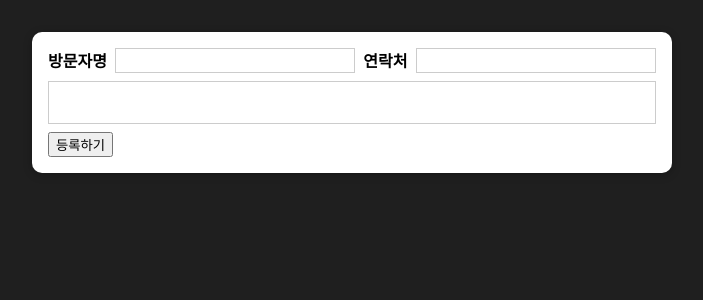
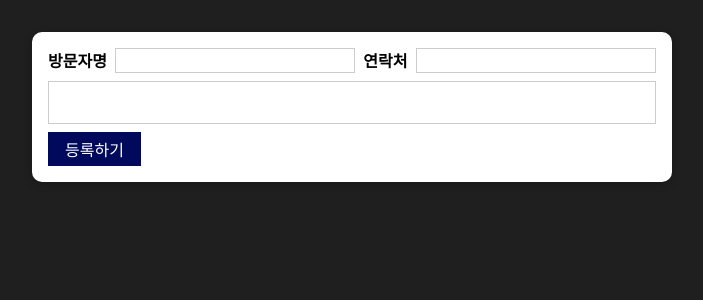
Before and after one commit to JuhwanLeeKR/udemy-react-guest-book, a React (Create React App) app: page / in a window 1280 px wide. Shown: the top 300 px of the page, without its empty margins (288-991 px from the left). Built offline with nearby package versions, Linux system fonts and the light colour scheme.

Commit message:
Add code:button component

```diff
--- /dev/null
+++ b/src/components/UI/Button.js
@@ -0,0 +1,17 @@
+import React from 'react';
+
+import classes from './Button.module.css';
+
+const Button = (props) => {
+  return (
+    <button
+      className={classes.button}
+      type={props.type || 'button'}
+      onClick={props.onClick}
+    >
+      {props.children}
+    </button>
+  );
+};
+
+export default Button;
--- /dev/null
+++ b/src/components/UI/Button.module.css
@@ -0,0 +1,18 @@
+.button {
+  font: inherit;
+  border: 1px solid #00095b;
+  background: #00095b;
+  color: white;
+  padding: 0.25rem 1rem;
+  cursor: pointer;
+}
+
+.button:hover,
+.button:active {
+  background: #355d9e;
+  border-color: #355d9e;
+}
+
+.button:focus {
+  outline: none;
+}
--- a/src/components/Users/AddUser.js
+++ b/src/components/Users/AddUser.js
@@ -1,6 +1,7 @@
 import React from 'react';
 
 import Card from '../UI/Card';
+import Button from '../UI/Button';
 
 import classes from './AddUser.module.css';
 
@@ -21,7 +22,7 @@
           내용
         </label>
         <textarea id="content" rows="" cols="" required />
-        <button type="submit">등록하기</button>
+        <Button type="submit">등록하기</Button>
       </form>
     </Card>
   );
```
